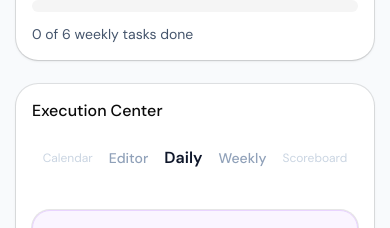
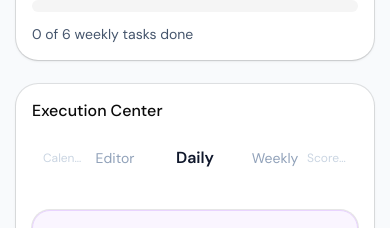
Before and after one commit to TantillaGodzilla/life-reset-tracker, a Next.js app: page / in a window 390 px wide. Shown: the part 800-1028 px from the top of the page. Built offline with nearby package versions, Linux system fonts and the light colour scheme.

Commit message:
Fix mobile carousel centering with fixed-width slots
Each tab position has a fixed width so active tab stays perfectly
centered regardless of surrounding tab label lengths

Co-Authored-By: Claude Sonnet 4.6 <noreply@anthropic.com>

```diff
--- a/app/page.jsx
+++ b/app/page.jsx
@@ -1341,14 +1341,18 @@ export default function LifeResetTrackerApp() {
                   const n = TAB_ORDER.length;
                   const idx = TAB_ORDER.indexOf(activeTab);
                   const getTab = (offset) => TAB_ORDER[((idx + offset) % n + n) % n];
+                  const widths = { '-2': 'w-10', '-1': 'w-16', '0': 'w-24', '1': 'w-16', '2': 'w-10' };
+                  const styles = { '-2': 'text-xs text-slate-300', '-1': 'text-sm text-slate-400', '0': 'text-base font-semibold text-slate-900', '1': 'text-sm text-slate-400', '2': 'text-xs text-slate-300' };
                   return (
-                    <div className="md:hidden flex items-center justify-center gap-4 py-2 overflow-hidden">
+                    <div className="md:hidden flex items-center justify-center py-2 overflow-hidden">
                       {[-2, -1, 0, 1, 2].map((offset) => {
                         const tab = getTab(offset);
-                        const isActive = offset === 0;
-                        const sizeClass = isActive ? 'text-base font-semibold text-slate-900' : Math.abs(offset) === 1 ? 'text-sm font-medium text-slate-400' : 'text-xs text-slate-300';
                         return (
-                          <button key={offset} onClick={() => setActiveTab(tab)} className={`transition-all shrink-0 ${sizeClass}`}>
+                          <button
+                            key={offset}
+                            onClick={() => setActiveTab(tab)}
+                            className={`${widths[offset]} text-center truncate transition-all shrink-0 ${styles[offset]}`}
+                          >
                             {TAB_LABELS[tab]}
                           </button>
                         );
```
